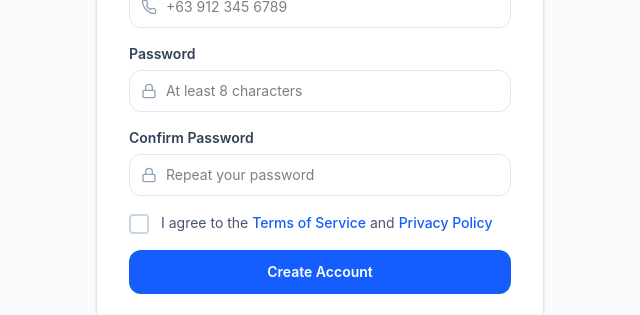
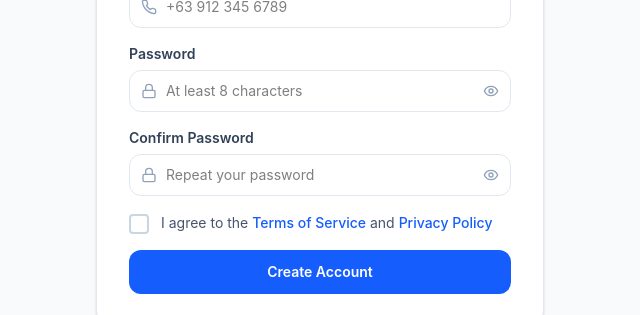
Before and after one commit to SaphalMaharjan0/CloudAssignment_ScamAwarenessPlatform, a React (Vite) app in the folder frontend/: page /signup in a window 1280 px wide. Shown: the part 403-718 px from the top of the page, without its empty margins (0-640 px from the left). Built offline with nearby package versions, Linux system fonts and the light colour scheme.

Commit message:
Add show and hide password buttons to login and register screens

```diff
--- a/frontend/src/features/auth/pages/LoginPage.tsx
+++ b/frontend/src/features/auth/pages/LoginPage.tsx
@@ -1,5 +1,5 @@
 import { useState } from "react";
-import { Shield, Mail, Lock, Globe, ChevronLeft } from "lucide-react";
+import { Shield, Mail, Lock, Globe, ChevronLeft, Eye, EyeOff } from "lucide-react";
 import { Link, useNavigate } from "react-router-dom";
 import { useAuth } from "../../../context/AuthContext";
 
@@ -10,6 +10,7 @@ export default function LoginPage() {
   const [password, setPassword] = useState("");
   const [error, setError] = useState("");
   const [isLoading, setIsLoading] = useState(false);
+  const [showPassword, setShowPassword] = useState(false);
 
   const handleSubmit = async (e: React.FormEvent) => {
     e.preventDefault();
@@ -106,9 +107,12 @@ export default function LoginPage() {
                 <div className="relative">
                   <Lock size={16} className="absolute left-3 top-1/2 -translate-y-1/2 text-slate-400" />
                   <input value={password} onChange={e => setPassword(e.target.value)}
-                    className="w-full pl-9 pr-4 py-2.5 border border-border rounded-xl text-sm focus:outline-none focus:ring-2 focus:ring-blue-500/20 focus:border-blue-500 transition-all"
-                    placeholder="••••••••" type="password" required
+                    className="w-full pl-9 pr-10 py-2.5 border border-border rounded-xl text-sm focus:outline-none focus:ring-2 focus:ring-blue-500/20 focus:border-blue-500 transition-all"
+                    placeholder="••••••••" type={showPassword ? "text" : "password"} required
                   />
+                  <button type="button" onClick={() => setShowPassword(!showPassword)} className="absolute right-3 top-1/2 -translate-y-1/2 text-slate-400 hover:text-slate-600 focus:outline-none">
+                    {showPassword ? <EyeOff size={16} /> : <Eye size={16} />}
+                  </button>
                 </div>
               </div>
               <button
@@ -132,9 +136,6 @@ export default function LoginPage() {
             {"Don't have an account? "}
             <Link to="/signup" className="text-blue-600 font-semibold hover:text-blue-700">Create Account</Link>
           </p>
-          <p className="mt-3 text-center text-xs text-slate-400">
-            <button onClick={() => navigate('/admin/overview')} className="text-slate-400 hover:text-slate-600 underline">Admin access</button>
-          </p>
         </div>
       </div>
     </div>
--- a/frontend/src/features/auth/pages/RegisterPage.tsx
+++ b/frontend/src/features/auth/pages/RegisterPage.tsx
@@ -1,5 +1,5 @@
 import { useState } from "react";
-import { Shield, Mail, Lock, Phone, ChevronLeft, Check } from "lucide-react";
+import { Shield, Mail, Lock, Phone, ChevronLeft, Check, Eye, EyeOff } from "lucide-react";
 import { Link, useNavigate } from "react-router-dom";
 import { useAuth } from "../../../context/AuthContext";
 
@@ -19,6 +19,8 @@ export default function RegisterPage() {
   const [confirmPassword, setConfirmPassword] = useState("");
   const [error, setError] = useState("");
   const [isLoading, setIsLoading] = useState(false);
+  const [showPassword, setShowPassword] = useState(false);
+  const [showConfirmPassword, setShowConfirmPassword] = useState(false);
 
   const handleSubmit = async (e: React.FormEvent) => {
     e.preventDefault();
@@ -124,14 +126,20 @@ export default function RegisterPage() {
                 <label className="block text-sm font-semibold text-slate-700 mb-1.5">Password</label>
                 <div className="relative">
                   <Lock size={16} className="absolute left-3 top-1/2 -translate-y-1/2 text-slate-400" />
-                  <input value={password} onChange={(e) => setPassword(e.target.value)} required className="w-full pl-9 pr-4 py-2.5 border border-border rounded-xl text-sm focus:outline-none focus:ring-2 focus:ring-blue-500/20 focus:border-blue-500 transition-all" placeholder="At least 8 characters" type="password" />
+                  <input value={password} onChange={(e) => setPassword(e.target.value)} required className="w-full pl-9 pr-10 py-2.5 border border-border rounded-xl text-sm focus:outline-none focus:ring-2 focus:ring-blue-500/20 focus:border-blue-500 transition-all" placeholder="At least 8 characters" type={showPassword ? "text" : "password"} />
+                  <button type="button" onClick={() => setShowPassword(!showPassword)} className="absolute right-3 top-1/2 -translate-y-1/2 text-slate-400 hover:text-slate-600 focus:outline-none">
+                    {showPassword ? <EyeOff size={16} /> : <Eye size={16} />}
+                  </button>
                 </div>
               </div>
               <div>
                 <label className="block text-sm font-semibold text-slate-700 mb-1.5">Confirm Password</label>
                 <div className="relative">
                   <Lock size={16} className="absolute left-3 top-1/2 -translate-y-1/2 text-slate-400" />
-                  <input value={confirmPassword} onChange={(e) => setConfirmPassword(e.target.value)} required className="w-full pl-9 pr-4 py-2.5 border border-border rounded-xl text-sm focus:outline-none focus:ring-2 focus:ring-blue-500/20 focus:border-blue-500 transition-all" placeholder="Repeat your password" type="password" />
+                  <input value={confirmPassword} onChange={(e) => setConfirmPassword(e.target.value)} required className="w-full pl-9 pr-10 py-2.5 border border-border rounded-xl text-sm focus:outline-none focus:ring-2 focus:ring-blue-500/20 focus:border-blue-500 transition-all" placeholder="Repeat your password" type={showConfirmPassword ? "text" : "password"} />
+                  <button type="button" onClick={() => setShowConfirmPassword(!showConfirmPassword)} className="absolute right-3 top-1/2 -translate-y-1/2 text-slate-400 hover:text-slate-600 focus:outline-none">
+                    {showConfirmPassword ? <EyeOff size={16} /> : <Eye size={16} />}
+                  </button>
                 </div>
               </div>
               <label className="flex items-start gap-3 cursor-pointer">
```
